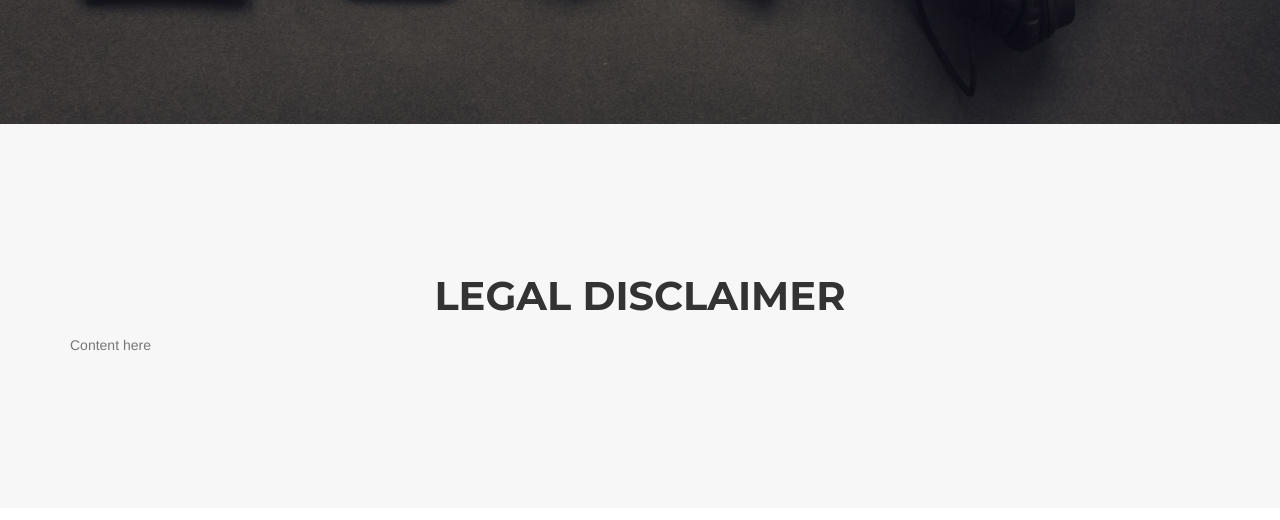
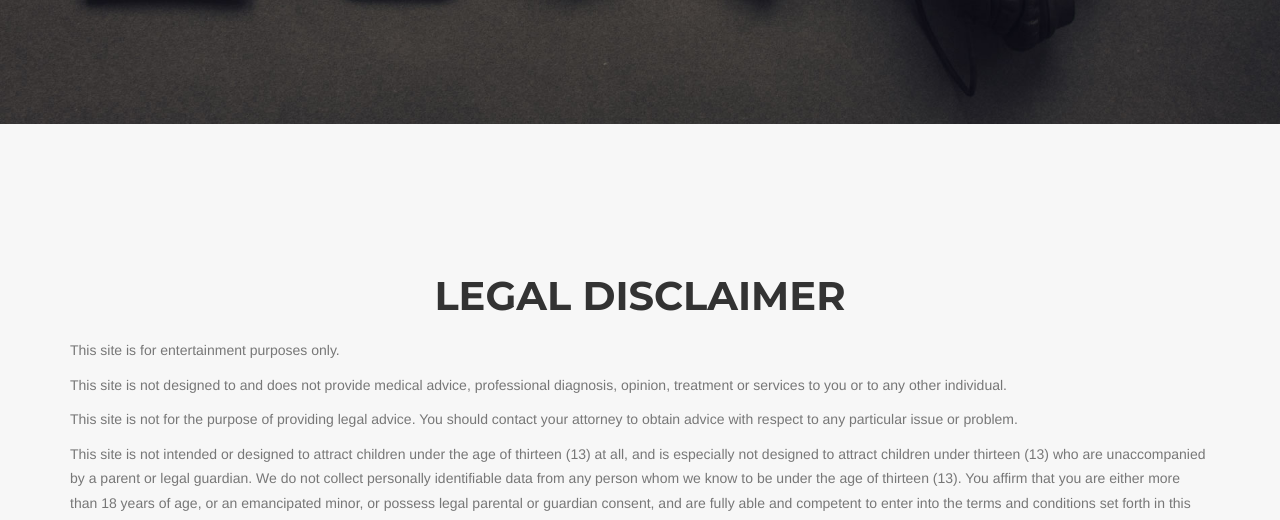
Before and after one commit to jonahkirangi/askanadjuster, a website: page app/legal.html in a window 1280 px wide. Shown: the part 641-1161 px from the top of the page. Drawn offline with nearby package versions, Linux system fonts and the light colour scheme; files that its build step writes are made by us from their sources; a web font is replaced by a local one.

Commit message:
Add legal disclaimer copy

```diff
--- a/app/legal.html
+++ b/app/legal.html
@@ -109,7 +109,15 @@
             <div class="row">
                 <div class="col-lg-12 text-center">
                     <h2 class="section-heading">Legal Disclaimer</h2>
-                    <h3 class="legal text-muted">Content here</h3>
+                    <h3 class="legal text-muted">
+                        <p>This site is for entertainment purposes only.</p>
+
+                        <p>This site is not designed to and does not provide medical advice, professional diagnosis, opinion, treatment or services to you or to any other individual.</p>
+
+                        <p>This site is not for the purpose of providing legal advice. You should contact your attorney to obtain advice with respect to any particular issue or problem.</p>
+
+                        <p>This site is not intended or designed to attract children under the age of thirteen (13) at all, and is especially not designed to attract children under thirteen (13) who are unaccompanied by a parent or legal guardian. We do not collect personally identifiable data from any person whom we know to be under the age of thirteen (13). You affirm that you are either more than 18 years of age, or an emancipated minor, or possess legal parental or guardian consent, and are fully able and competent to enter into the terms and conditions set forth in this legal disclaimer, and to abide by and comply with the legal disclaimer.</p>
+                    </h3>
                 </div>
             </div>
         </div>
```
